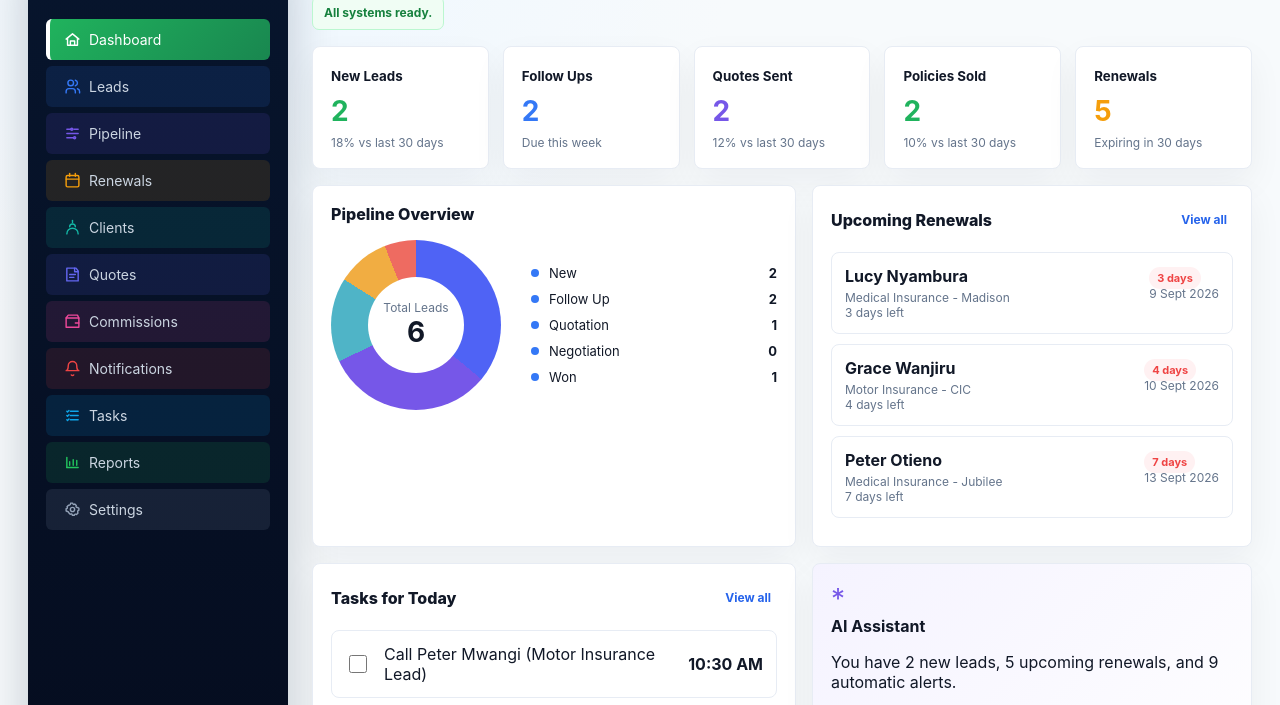
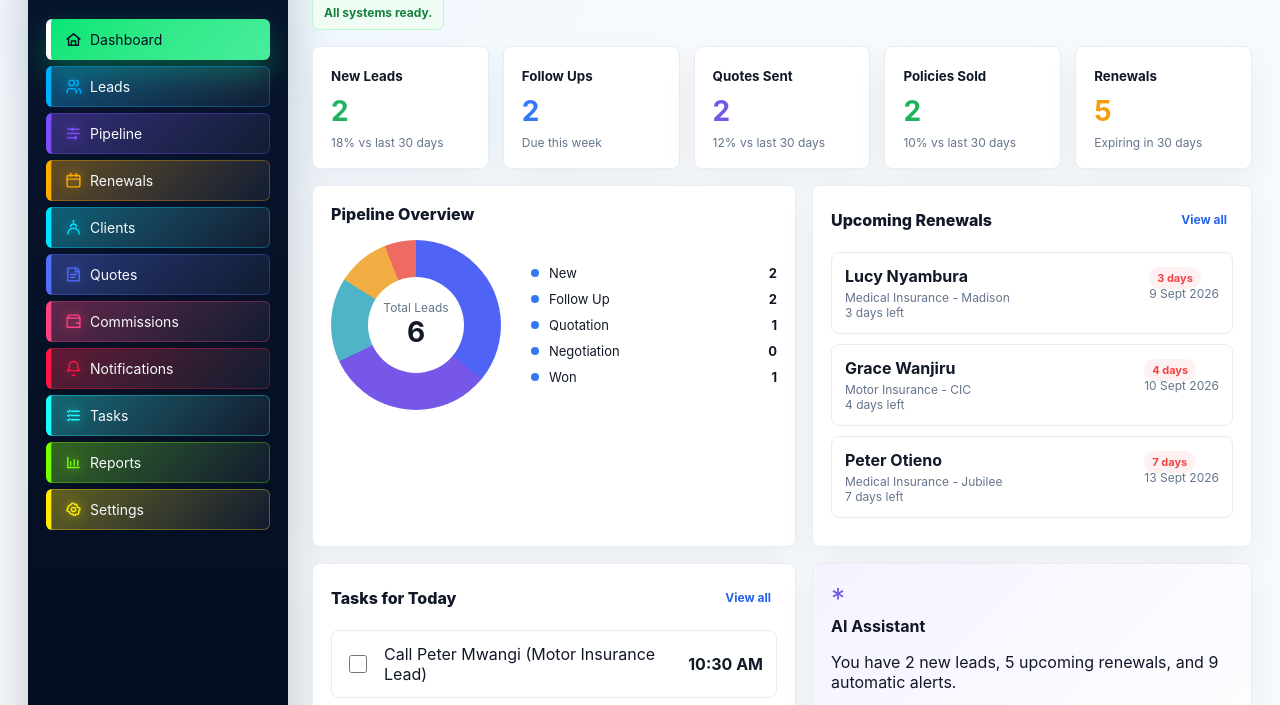
Before and after one commit to ianmuchai/insuranceagent, a website with bundled scripts: page index.html in a window 1280 px wide. Shown: the part 93-798 px from the top of the page. Built offline with nearby package versions, Linux system fonts and the light colour scheme.

Commit message:
Brighten sidebar tab colors

```diff
--- a/src/styles.css
+++ b/src/styles.css
@@ -340,35 +340,40 @@ td { border-bottom: 1px solid var(--line); padding: 10px 9px; vertical-align: mi
   margin-right: 10px;
   cursor: pointer;
 }
-.nav-dashboard { --tab-color: #20b35d; }
-.nav-leads { --tab-color: #3478f6; }
-.nav-pipeline { --tab-color: #7657e8; }
-.nav-renewals { --tab-color: #f59e0b; }
-.nav-clients { --tab-color: #14b8a6; }
-.nav-quotes { --tab-color: #6366f1; }
-.nav-commissions { --tab-color: #ec4899; }
-.nav-notifications { --tab-color: #ef4444; }
-.nav-tasks { --tab-color: #0ea5e9; }
-.nav-reports { --tab-color: #22c55e; }
-.nav-settings { --tab-color: #94a3b8; }
+.nav-dashboard { --tab-color: #00e676; }
+.nav-leads { --tab-color: #00b0ff; }
+.nav-pipeline { --tab-color: #7c4dff; }
+.nav-renewals { --tab-color: #ffab00; }
+.nav-clients { --tab-color: #00e5ff; }
+.nav-quotes { --tab-color: #536dfe; }
+.nav-commissions { --tab-color: #ff4081; }
+.nav-notifications { --tab-color: #ff1744; }
+.nav-tasks { --tab-color: #18ffff; }
+.nav-reports { --tab-color: #76ff03; }
+.nav-settings { --tab-color: #ffea00; }
 .nav-item {
-  border-left: 4px solid transparent;
+  border-left: 5px solid var(--tab-color);
+  box-shadow: inset 0 0 0 1px color-mix(in srgb, var(--tab-color) 32%, transparent);
 }
 .nav-item svg {
   color: var(--tab-color);
+  filter: drop-shadow(0 0 6px color-mix(in srgb, var(--tab-color) 70%, transparent));
 }
 .nav-item:not(.active) {
-  background: color-mix(in srgb, var(--tab-color) 12%, transparent);
+  color: #f8fafc;
+  background: linear-gradient(135deg, color-mix(in srgb, var(--tab-color) 34%, rgba(255,255,255,.04)), rgba(255,255,255,.045));
 }
 .nav-item:not(.active):hover {
   color: white;
-  border-left-color: var(--tab-color);
-  background: color-mix(in srgb, var(--tab-color) 22%, rgba(255,255,255,.08));
+  background: linear-gradient(135deg, color-mix(in srgb, var(--tab-color) 58%, rgba(255,255,255,.08)), rgba(255,255,255,.1));
+  box-shadow: 0 10px 24px color-mix(in srgb, var(--tab-color) 24%, transparent), inset 0 0 0 1px color-mix(in srgb, var(--tab-color) 70%, transparent);
 }
 .nav-item.active {
+  color: #061021;
   border-left-color: #ffffff;
-  background: linear-gradient(135deg, var(--tab-color), color-mix(in srgb, var(--tab-color) 72%, #07152d));
+  background: linear-gradient(135deg, var(--tab-color), color-mix(in srgb, var(--tab-color) 72%, #ffffff));
+  box-shadow: 0 14px 30px color-mix(in srgb, var(--tab-color) 30%, transparent);
 }
 .nav-item.active svg {
-  color: white;
+  color: #061021;
 }
```
Also changed, not shown: test/appRendering.test.mjs (+22 -0 lines).
